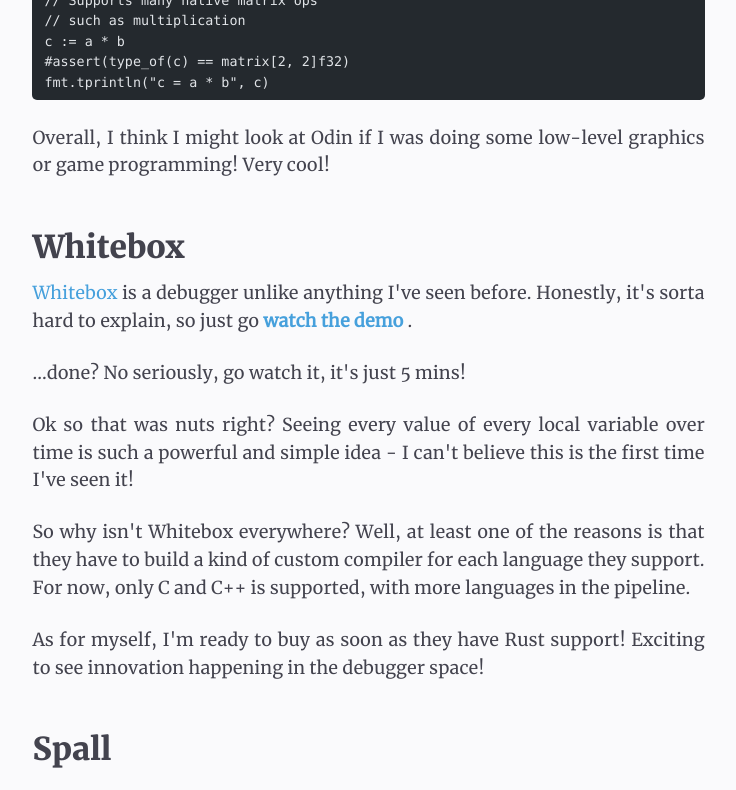
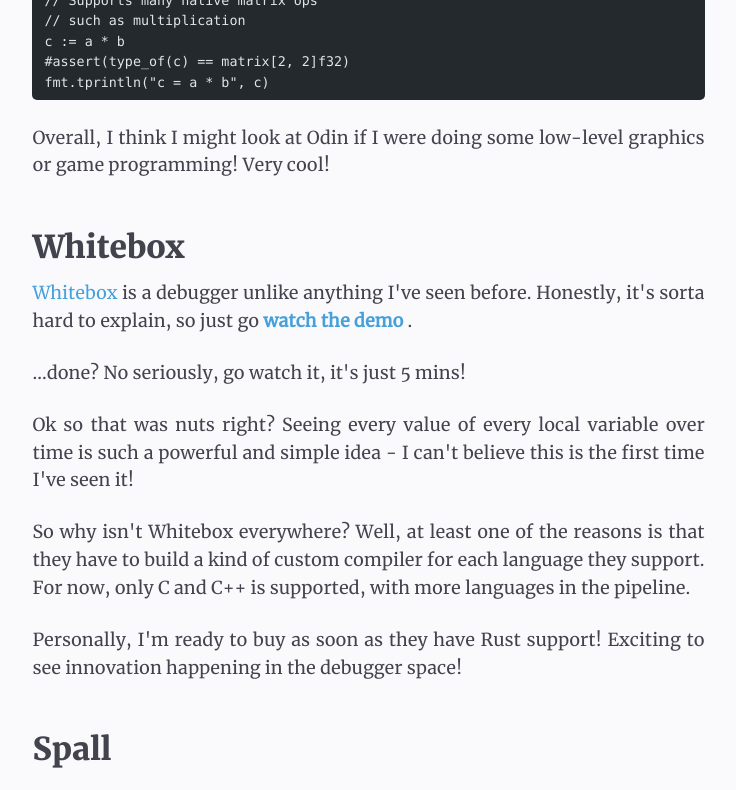
Before and after one commit to carlsverre/carlsverre.com, an Astro site: page /writing/handmade-seattle-2023 in a window 1280 px wide. Shown: the part 3220-4010 px from the top of the page, without its empty margins (264-1000 px from the left). Built offline with nearby package versions, Linux system fonts and the light colour scheme; Astro itself is replaced by a stand-in of ours; code samples lack their colours.

Commit message:
fix typos

````diff
--- a/src/content/posts/handmade-seattle-2023.mdx
+++ b/src/content/posts/handmade-seattle-2023.mdx
@@ -54,7 +54,7 @@ Among Odin's [many features][odin-features], I'd like to highlight the Context s
 
 Odin's Context system is a [bag of mutable values][odin-context] that are implicitly passed around to every procedure. It seems that this is the recommended way to override the allocator and logger, as well as pass around user data. It seems to be an ok solution to allocator/logging management, as those are often implicit in most languages - however I'm not a huge fan of passing untyped user data implicitly via a pointer. Perhaps there is a way to constrain which types you can store in the `user_ptr` field or otherwise add safety to it at compile time.
 
-The Context system does enable a fantastic feature, which is custom allocators. When working on high-performance software, it's often very useful to leverage custom allocators. For example, you might want to use a slab allocator to simply memory management during a short section of code.
+The Context system does enable a fantastic feature, which is custom allocators. When working on high-performance software, it's often very useful to leverage custom allocators. For example, you might want to use a slab allocator to simplify memory management during a short section of code.
 
 Array programming is another interesting feature. Specifically, I'd like to call out Odin's native support for [Structure of Array (SoA)][odin-soa] and similar transformations. It's cool to see the language transparently convert logical and physical data representations, while also enabling easier vectorization.
 
@@ -97,7 +97,7 @@ c := a * b
 fmt.tprintln("c = a * b", c)
 ```
 
-Overall, I think I might look at Odin if I was doing some low-level graphics or game programming! Very cool!
+Overall, I think I might look at Odin if I were doing some low-level graphics or game programming! Very cool!
 
 [Odin]: https://odin-lang.org/
 [odin-influences]: https://odin-lang.org/docs/faq/#what-have-been-the-major-influences-in-the-languages-design
@@ -118,7 +118,7 @@ Ok so that was nuts right? Seeing every value of every local variable over time
 
 So why isn't Whitebox everywhere? Well, at least one of the reasons is that they have to build a kind of custom compiler for each language they support. For now, only C and C++ is supported, with more languages in the pipeline.
 
-As for myself, I'm ready to buy as soon as they have Rust support! Exciting to see innovation happening in the debugger space!
+Personally, I'm ready to buy as soon as they have Rust support! Exciting to see innovation happening in the debugger space!
 
 [Whitebox]: https://whitebox.systems/
 [whitebox-talk]: https://vimeo.com/887510192/7488c1c6a0
````
